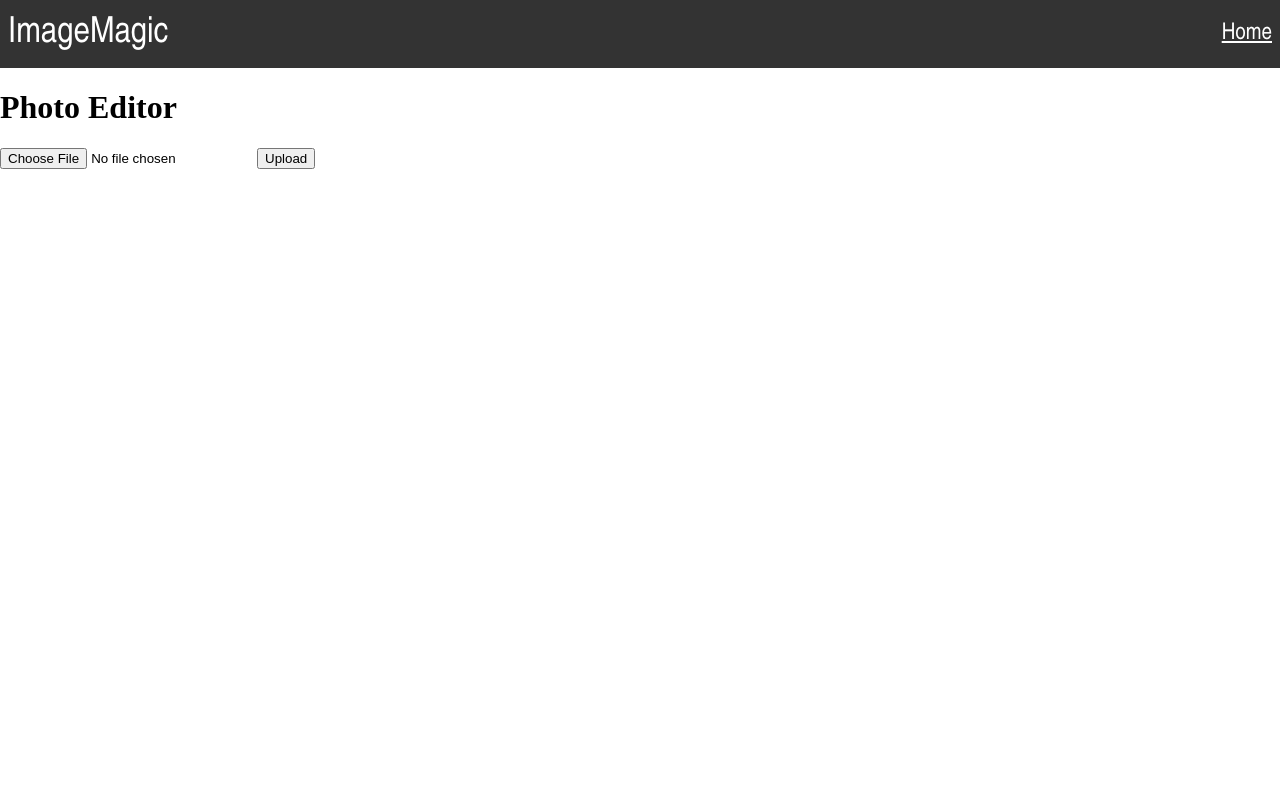
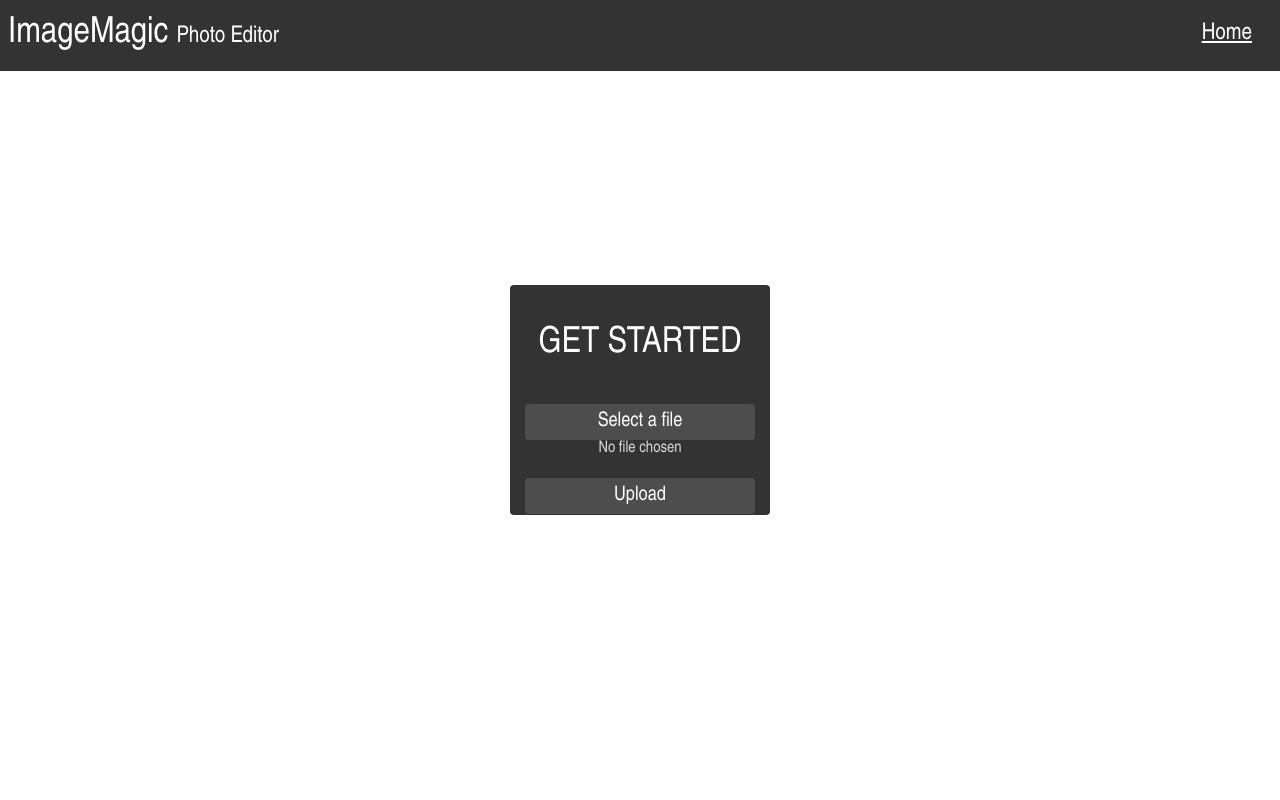
Before and after one commit to DVis23/ImageMagic_Flask, a Flask app: page / in a window 1280 px wide. Run offline with Flask 3, Linux system fonts and the light colour scheme.

Commit message:
initial window design

```diff
--- a/app.py
+++ b/app.py
@@ -22,6 +22,22 @@ def index():
 @app.route('/edit/<filename>', methods=['GET', 'POST'])
 def edit(filename):
     photo = photos.url(filename)
+    if request.method == 'POST':
+        img = Image.open(photos.path(filename))
+        bright_value = request.form.get('brightness')
+        contrast_value = request.form.get('contrast')
+        saturation_value = request.form.get('saturation')
+        if bright_value:
+            enhancer = ImageEnhance.Brightness(img)
+            img = enhancer.enhance(float(bright_value))
+        if contrast_value:
+            enhancer = ImageEnhance.Contrast(img)
+            img = enhancer.enhance(float(contrast_value))
+        if saturation_value:
+            enhancer = ImageEnhance.Color(img)
+            img = enhancer.enhance(float(saturation_value))
+        img.save(photos.path(filename))
+        return redirect(url_for('edit', filename=filename))
     return render_template('edit.html', photo=photo, filename=filename)
 
 
--- a/templates/base.html
+++ b/templates/base.html
@@ -5,25 +5,31 @@
             body {
                 margin: 0;
                 padding: 0;
+                font-family: Arial Narrow, sans-serif;
             }
             .dark {
                 background-color: #333;
                 color: #fff;
-                font-size: 36px; /* еще больший размер для "ImageMagic:" */
-                font-family: Arial Narrow, sans-serif; /* другой шрифт для "ImageMagic:" */
+                font-size: 36px;
                 padding: 8px;
                 line-height: 52px;
             }
+            #photo_editor {
+                font-size: 23px;
+                color: #fff;
+            }
             #home-link {
-                font-size: 23px; /* меньший размер для "Home" */
-                color: #fff; /* изменение цвета ссылки на белый */
+                font-size: 23px;
+                color: #fff;
                 float: right;
+                margin-right: 20px;
             }
     </style>
     </head>
     <body>
         <div class="dark">
             ImageMagic
+            <a id="photo_editor">Photo Editor</a>
             <a id="home-link" href="{{ url_for('index') }}">Home</a>
         </div>
         {% block content %}{% endblock %}
--- a/templates/index.html
+++ b/templates/index.html
@@ -1,8 +1,74 @@
 {% extends "base.html" %}
 {% block content %}
-    <h1>Photo Editor</h1>
+    <style>
+        #container {
+            background-color: #333;
+            border-radius: 4px;
+            text-align: center;
+            position: absolute;
+            top: 50%;
+            left: 50%;
+            margin-right: -50%;
+            transform: translate(-50%, -50%);
+            width: 260px;
+            height: 230px;
+        }
+        #heading {
+            color: white;
+            font-size: 36px;
+        }
+        input[type="submit"],
+        .custom-file-upload {
+            color: white;
+            background-color: #4d4d4d;
+            font-size: 20px;
+            border-radius: 4px;
+            padding: 6px 12px;
+            cursor: pointer;
+            border: none;
+            width: 230px;
+            height: 36px;
+            box-sizing: border-box;
+            text-align: center;
+            font-family: Arial Narrow, sans-serif;
+        }
+        input[type="submit"]:hover,
+        .custom-file-upload:hover {
+            background-color: #333;
+        }
+        .custom-file-upload {
+            display: inline-block;
+        }
+        #file-upload {
+            display: none;
+        }
+        #file-name {
+            color: #dbdbdb;
+        }
+    </style>
+    <div id="container">
+        <br><br>
+        <a id="heading"> GET STARTED </a><br><br><br>
     <form method="POST" action="{{ url_for('index') }}" enctype="multipart/form-data">
-        <input type="file" name="photo" accept="image/*" required>
+        <label for="file-upload" class="custom-file-upload">
+            Select a file
+        </label>
+        <input id="file-upload" type="file" name="photo" accept="image/*" required><br>
+        <div id="file-name">No file chosen</div> <br>
         <input type="submit" value="Upload">
     </form>
+    </div>
+    <script>
+        const fileInput = document.querySelector('input[type="file"]');
+        const fileName = document.querySelector('#file-name');
+
+        fileInput.addEventListener('change', () => {
+            const file = fileInput.files[0];
+            if (file) {
+                fileName.textContent = file.name;
+            } else {
+                fileName.textContent = 'No file chosen';
+            }
+        });
+    </script>
 {% endblock %}
```
Also changed, not shown: templates/edit.html (+20 -8 lines).
